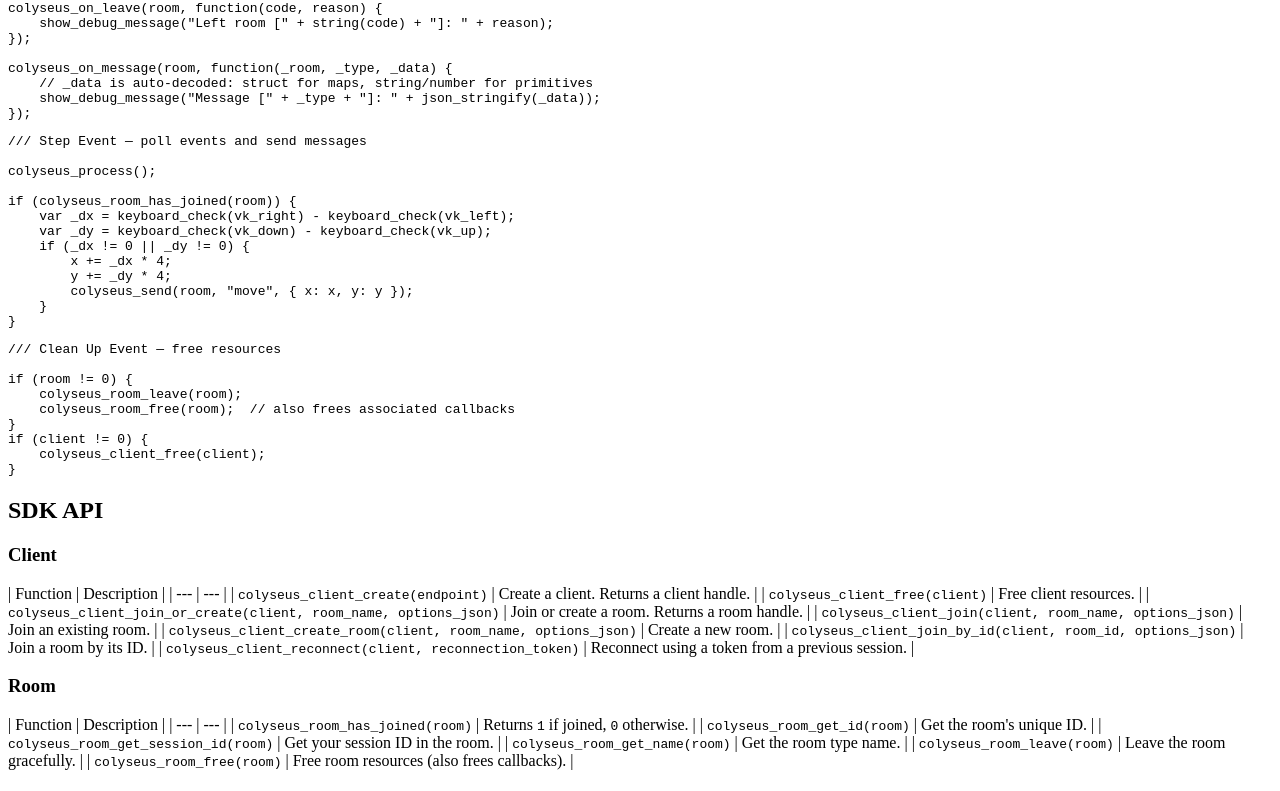
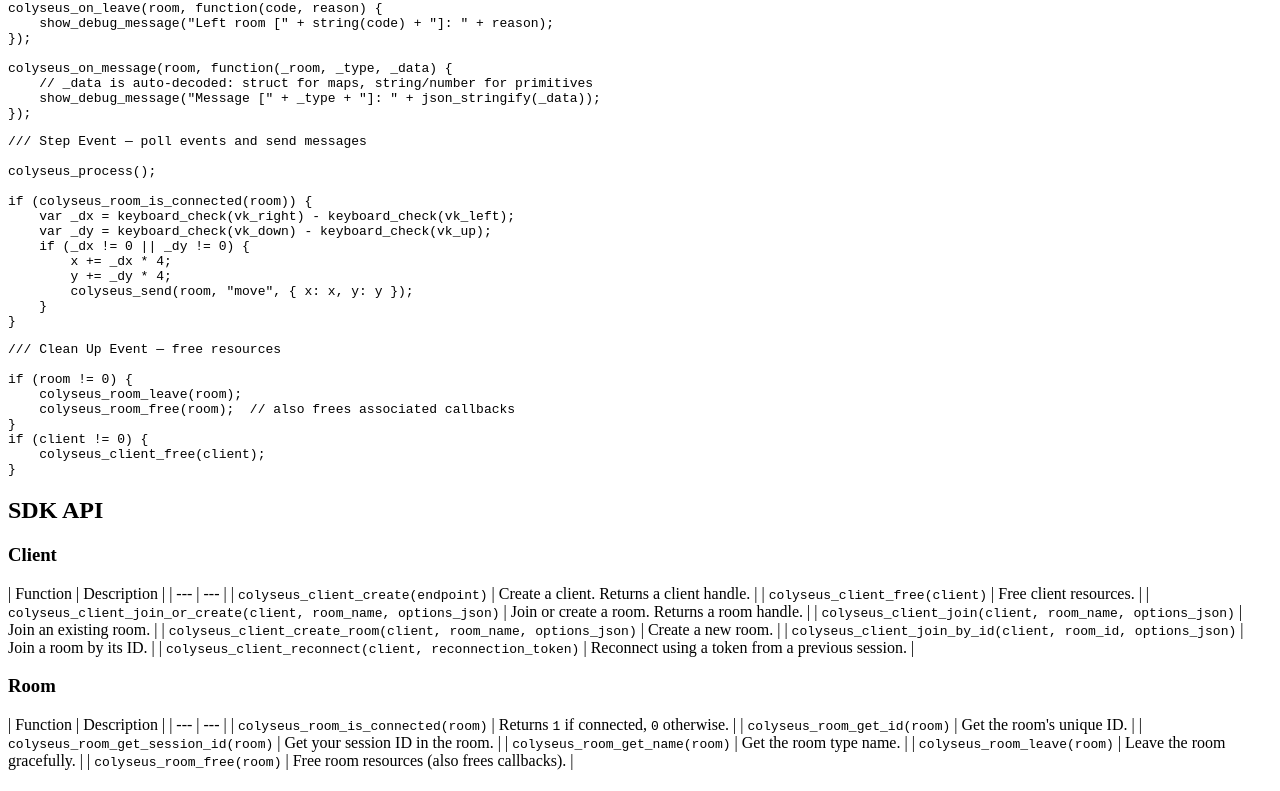
Before and after one commit to colyseus/docs, a Next.js app: page /getting-started/gamemaker in a window 1280 px wide. Shown: the part 1580-2371 px from the top of the page. Built offline with nearby package versions, Linux system fonts and the light colour scheme.

Commit message:
update has_joined

```diff
--- a/pages/getting-started/gamemaker.mdx
+++ b/pages/getting-started/gamemaker.mdx
@@ -114,7 +114,7 @@ colyseus_on_message(room, function(_room, _type, _data) {
 
 colyseus_process();
 
-if (colyseus_room_has_joined(room)) {
+if (colyseus_room_is_connected(room)) {
     var _dx = keyboard_check(vk_right) - keyboard_check(vk_left);
     var _dy = keyboard_check(vk_down) - keyboard_check(vk_up);
     if (_dx != 0 || _dy != 0) {
@@ -155,7 +155,7 @@ if (client != 0) {
 
 | Function | Description |
 | --- | --- |
-| `colyseus_room_has_joined(room)` | Returns `1` if joined, `0` otherwise. |
+| `colyseus_room_is_connected(room)` | Returns `1` if connected, `0` otherwise. |
 | `colyseus_room_get_id(room)` | Get the room's unique ID. |
 | `colyseus_room_get_session_id(room)` | Get your session ID in the room. |
 | `colyseus_room_get_name(room)` | Get the room type name. |
```
